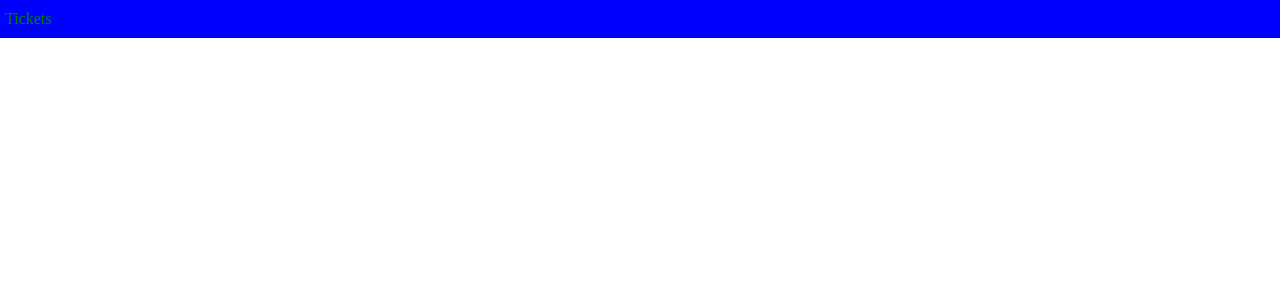
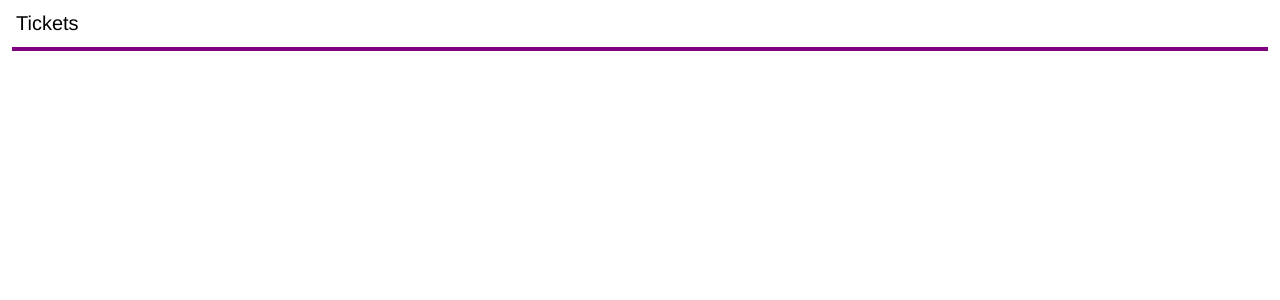
Before and after one commit to xavierwang25/react-css-modules-test, a React (Create React App) app: page / in a window 1280 px wide. Shown: the top 300 px of the page. Built offline with nearby package versions, Linux system fonts and the light colour scheme.

Commit message:
Add header component

```diff
--- a/src/App.module.css
+++ b/src/App.module.css
@@ -1,5 +1,10 @@
+@value colors: './colors.css';
+@value gray700 from colors;
+
 .container {
     display: grid;
     grid-template-rows: auto 1fr;
     height: 100vh;
+    background-color: gray700;
+    padding: 0.75rem;
 }
--- a/src/components/Header/Header.js
+++ b/src/components/Header/Header.js
@@ -3,7 +3,7 @@ import styles from './Header.module.css'
 
 const Header = () => {
     return (
-        <div className={styles.header}>Tickets</div>
+        <div className={styles.title}>Tickets</div>
     )
 }
 
--- a/src/components/Header/Header.module.css
+++ b/src/components/Header/Header.module.css
@@ -1,8 +1,9 @@
 @value colors: '../../colors.css';
-@value blue, red, green from colors;
+@value gray200, gray700, purple from colors;
 
-.header {
-    background-color: blue;
-    color: green;
-    padding: 10px 5px;
+.title {
+    color: gray200;
+    padding: 0 0.25rem 0.75rem;
+    border-bottom: 4px solid purple;
+    font-size: 1.25rem;
 }
--- a/src/index.css
+++ b/src/index.css
@@ -1,3 +1,4 @@
 body {
     margin: 0;
+    font-family: 'Franklin Gothic Medium', 'Arial Narrow', Arial, sans-serif;
 }
```
